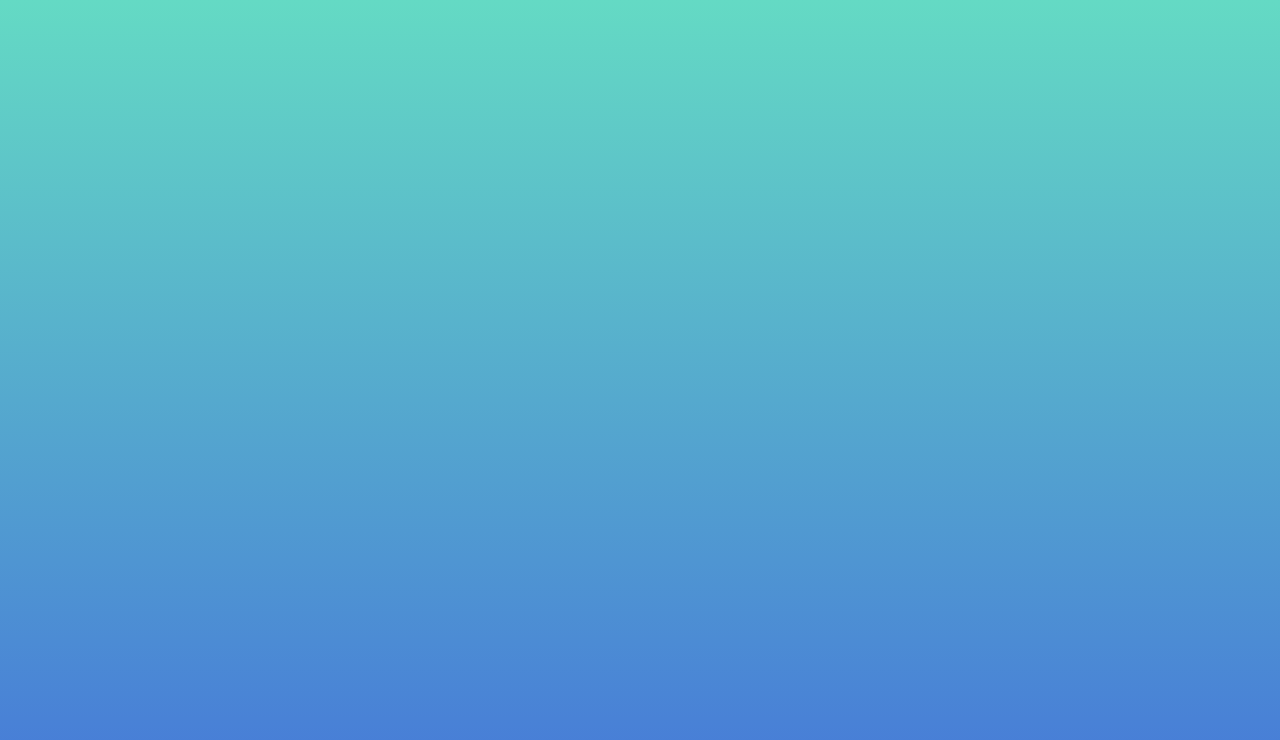
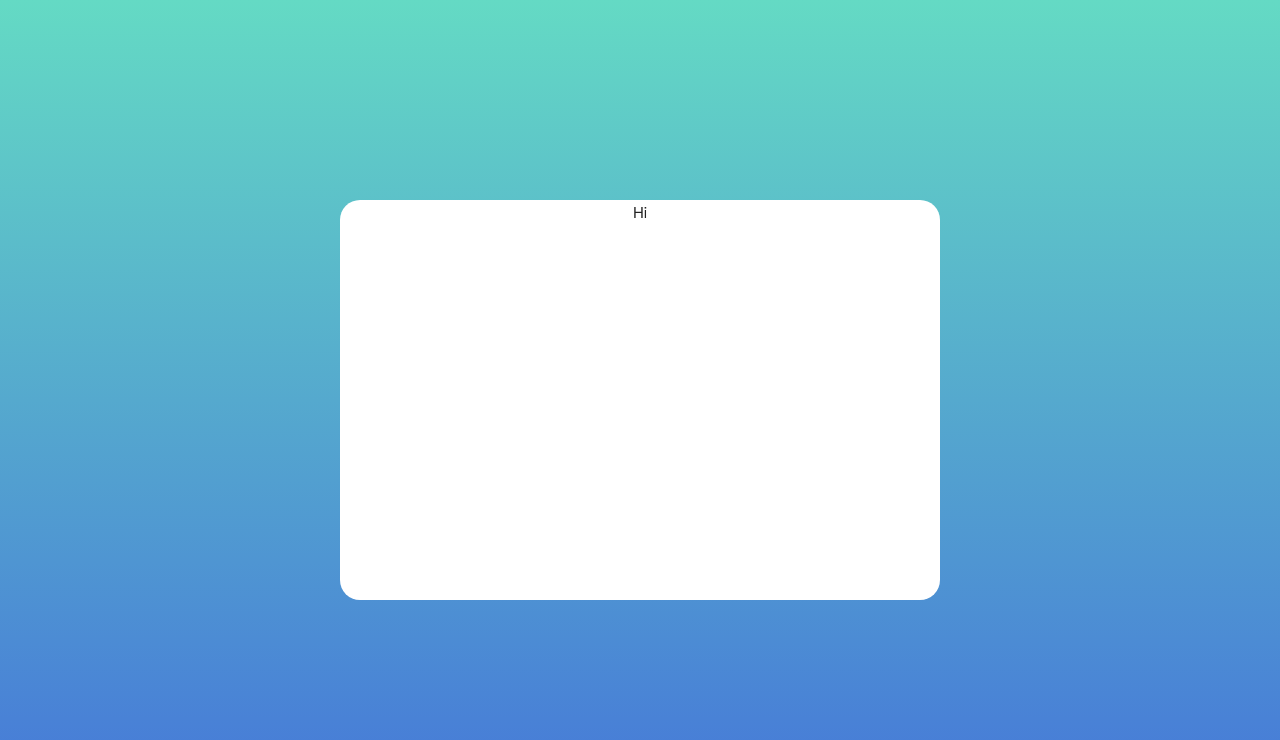
Before and after one commit to MrPancakes39/Todo-React-App, a React (Vite) app: page / in a window 1280 px wide. Shown: the top 740 px of the page. Built offline with nearby package versions, Linux system fonts and the light colour scheme.

Commit message:
Basis for todo container

```diff
--- a/src/App.css
+++ b/src/App.css
@@ -16,3 +16,13 @@ body {
   inset: 0;
   background: linear-gradient(180deg, rgba(100, 218, 196, 1) 0%, rgba(70, 120, 216, 1) 100%);
 }
+
+.todo-container {
+  width: 600px;
+  height: 400px;
+  background: #fff;
+  border-radius: 20px;
+  display: flex;
+  flex-direction: column;
+  align-items: center;
+}
--- a/src/App.tsx
+++ b/src/App.tsx
@@ -1,9 +1,18 @@
 import "./App.css";
+
+function TodoContainer() {
+  return (
+    <div className="todo-container">
+      <p>Hi</p>
+    </div>
+  );
+}
 
 function App() {
   return (
     <div className="app">
       <div className="background"></div>
+      <TodoContainer />
     </div>
   );
 }
```
